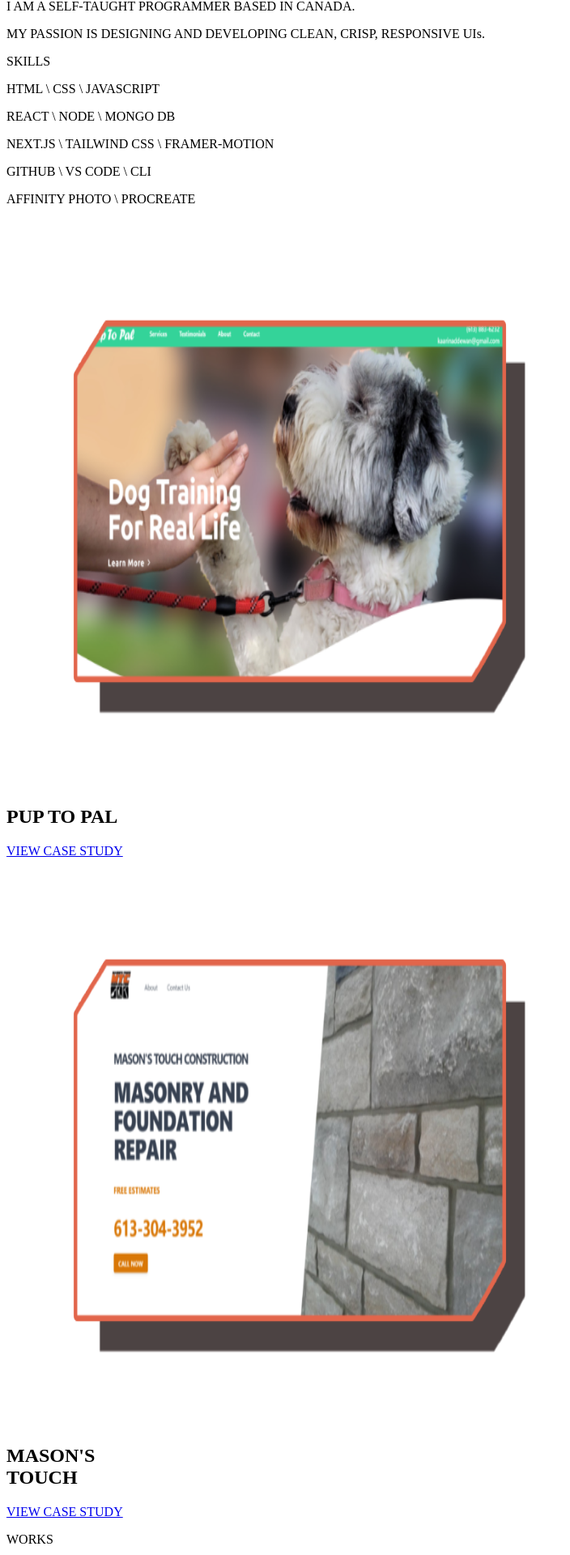
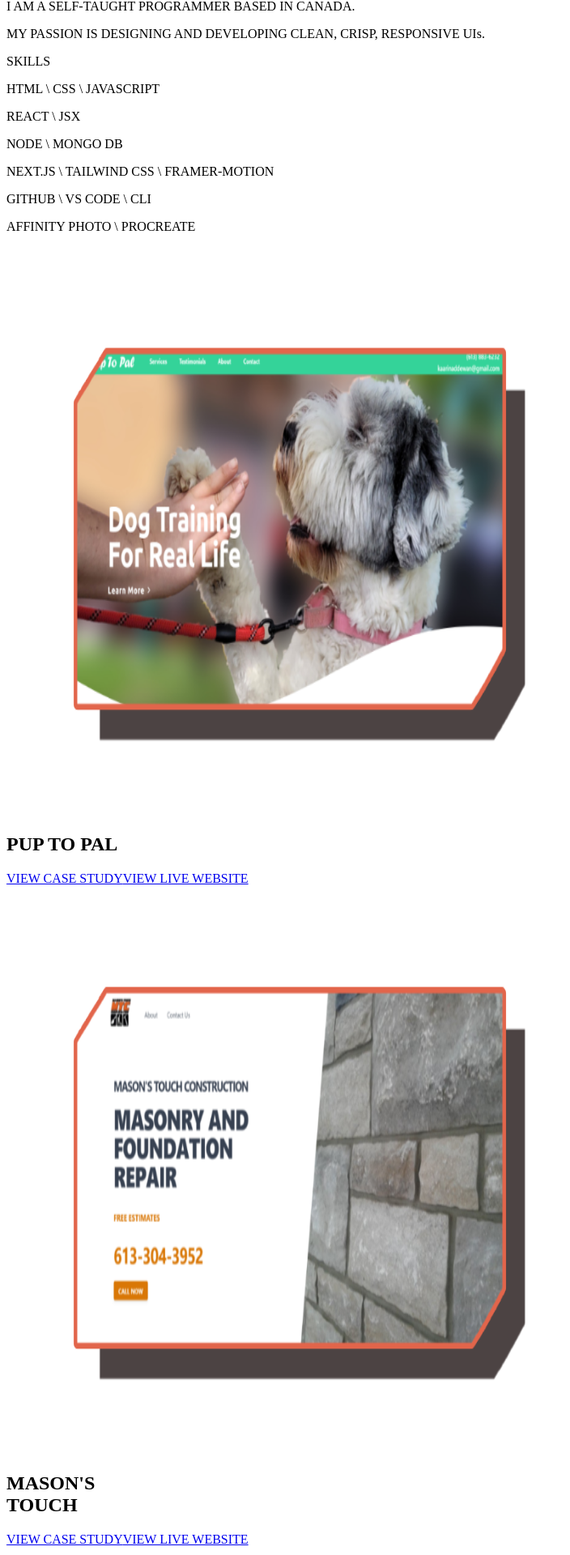
Before and after one commit to EMurrell/portfolio, a Next.js app: page / in a window 1280 px wide. Shown: the part 633-2553 px from the top of the page at 81% size, without its empty margins (0-704 px from the left). Built offline with nearby package versions, Linux system fonts and the light colour scheme.

Commit message:
update href links

```diff
--- a/components/About.js
+++ b/components/About.js
@@ -40,7 +40,10 @@ export default function About() {
               HTML \ CSS \ JAVASCRIPT
             </p>
             <p className="pt-4 pl-4 text-sm font-semibold tracking-wider md:pt-6 font-body md:text-lg lg:text-xl text-midtone">
-              REACT \ NODE \ MONGO DB
+              REACT \ JSX
+            </p>
+            <p className="pt-4 pl-4 text-sm font-semibold tracking-wider md:pt-6 font-body md:text-lg lg:text-xl text-midtone">
+              NODE \ MONGO DB
             </p>
             <p className="pt-4 pl-4 text-sm font-semibold tracking-wider md:pt-6 font-body md:text-lg lg:text-xl text-midtone">
               NEXT.JS \ TAILWIND CSS \ FRAMER-MOTION
--- a/components/Work.js
+++ b/components/Work.js
@@ -19,12 +19,17 @@ export default function Work() {
                 </a>
               </div>
               <div className="flex flex-col justify-center text-center lg:text-left">
-                <h1 className="py-2 pl-4 text-sm font-extrabold md:text-base text-mybeige font-headline">
+                <h1 className="py-4 pl-4 text-sm font-extrabold md:text-base text-mybeige font-headline">
                   PUP TO PAL <br />
                 </h1>
                 <Link href="/ptp">
-                  <a className="pb-6 pl-4 text-sm font-semibold tracking-wide underline transition duration-500 ease-in-out transform hover:-translate-y-1 hover:scale-110 font-body text-myorange hover:text-myblue">
+                  <a className="pb-4 pl-4 text-sm font-semibold tracking-wide underline transition duration-500 ease-in-out transform hover:-translate-y-1 hover:scale-110 font-body text-myorange hover:text-myblue">
                     VIEW CASE STUDY
+                  </a>
+                </Link>
+                <Link href="https://puptopal.netlify.app">
+                  <a className="pb-4 pl-4 text-sm font-semibold tracking-wide underline transition duration-500 ease-in-out transform hover:-translate-y-1 hover:scale-110 font-body text-myorange hover:text-myblue">
+                    VIEW LIVE WEBSITE
                   </a>
                 </Link>
               </div>
@@ -43,13 +48,18 @@ export default function Work() {
                 </a>
               </div>
               <div className="flex flex-col justify-center text-center lg:text-left ">
-                <h1 className="py-2 pl-4 text-sm font-extrabold md:text-base text-mybeige font-headline">
+                <h1 className="py-4 pl-4 text-sm font-extrabold md:text-base text-mybeige font-headline">
                   MASON'S <br />
                   TOUCH <br />
                 </h1>
                 <Link href="/mtc">
-                  <a className="pb-6 pl-4 text-sm font-semibold tracking-wide underline transition duration-500 ease-in-out transform hover:-translate-y-1 hover:scale-110 font-body text-myorange hover:text-myblue">
+                  <a className="pb-4 pl-4 text-sm font-semibold tracking-wide underline transition duration-500 ease-in-out transform hover:-translate-y-1 hover:scale-110 font-body text-myorange hover:text-myblue">
                     VIEW CASE STUDY
+                  </a>
+                </Link>
+                <Link href="https://www.masonstouch.com">
+                  <a className="pb-12 pl-4 text-sm font-semibold tracking-wide underline transition duration-500 ease-in-out transform hover:-translate-y-1 hover:scale-110 font-body text-myorange hover:text-myblue">
+                    VIEW LIVE WEBSITE
                   </a>
                 </Link>
               </div>
--- a/pages/mtc.js
+++ b/pages/mtc.js
@@ -11,7 +11,7 @@ export default function About() {
         <Meta />
 
         <div className="flex flex-row ">
-          <div className="w-1/6 h-screen border-r-2 border-myblack">
+          <div className="w-1/6 border-r-2 border-myblack">
             <Link href="/#Work">
               <a>
                 <ArrowCircleLeftIcon className="w-8 h-8 my-8 ml-4 text-myorange hover:text-myblue" />
--- a/pages/ptp.js
+++ b/pages/ptp.js
@@ -11,7 +11,7 @@ export default function About() {
         <Meta />
 
         <div className="flex flex-row ">
-          <div className="w-1/6 h-screen border-r-2 border-myblack">
+          <div className="w-1/6 border-r-2 border-myblack">
             <Link href="/#Work">
               <a>
                 <ArrowCircleLeftIcon className="w-8 h-8 my-8 ml-4 text-myorange hover:text-myblue" />
@@ -34,7 +34,7 @@ export default function About() {
                 BRIEF: <br /> Design and develop a website for a new small
                 business, including photography and copy writing.
               </p>
-              <p className="px-4 py-12 text-sm font-semibold tracking-wide font-body md:text-lg lg:text-xl text-midtone">
+              <p className="px-4 py-6 text-sm font-semibold tracking-wide font-body md:text-lg lg:text-xl text-midtone">
                 FRAMEWORKS / LIBRARIES: <br />
                 React/Next.js, Tailwind CSS and UI, HeadlessUI, Framer Motion.
               </p>
```
